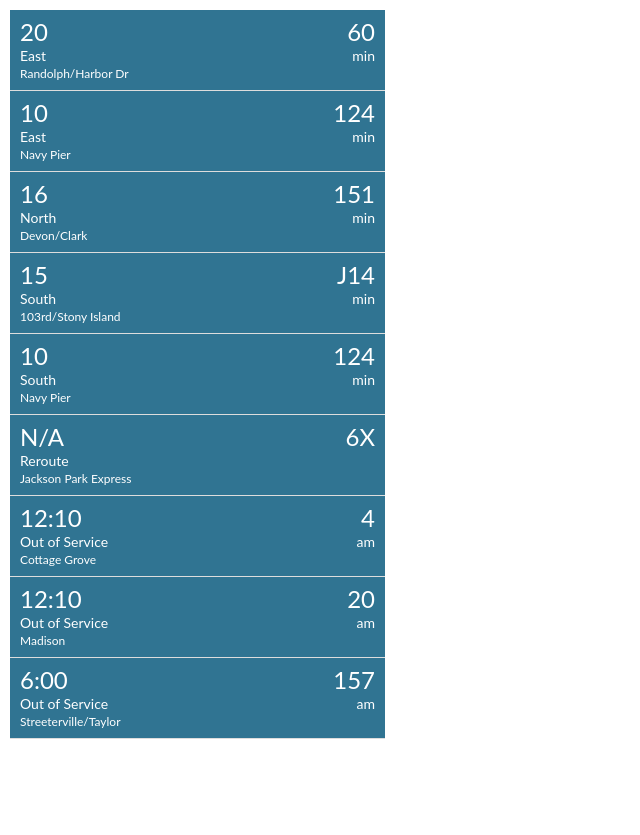
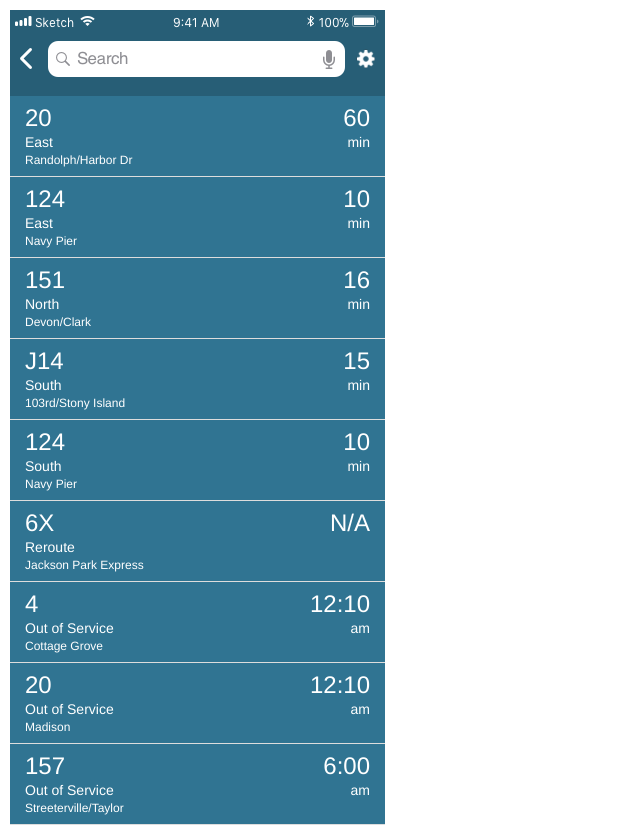
Before and after one commit to shikhamaya/frontendchallenege, a plain HTML site: page frontendchallenge.html in a window 1280 px wide. Shown: the whole page, without its empty margins (0-640 px from the left). Before the commit the page ends 800 px from the top, so only its background shows below. Drawn offline with Linux system fonts and the light colour scheme.

Commit message:
first submission

```diff
--- a/css/style.css
+++ b/css/style.css
@@ -3,22 +3,51 @@
 }
 
 body {
-  font-family: "lato", sans-serif;
+  font-family: "Helvetica Neue";
   color: white;
   padding: 10px;
         }
 
 .container {
   width: 375px;
+  height: 667px;
   padding: 5px 0px;
   position: absolute;
+  overflow: visible;
 }
 
 .row {
   width: 375px;
   border-bottom: 1px solid #ddd;
-  padding: 10px 0px;
-    background-color: #307492;
+  padding: 10px 5px;
+  background-color: #307492;
+}
+
+.nav img[src="Status.png"] {
+    padding-bottom: 5px;
+}
+
+.nav img[src="Search.png"] {
+    padding-bottom: 10px;
+}
+
+.nav {
+  width: 375px;
+  border-bottom: 1px solid #275E76;
+  padding: 5px;
+  background-color: #275E76;
+  font-family: "Helvetica Neue", sans-serif;
+
+}
+}
+
+.stat {
+  padding-bottom: 10px;
+}
+
+.sear {
+  padding-top: 5px;
+  padding-left: 5px;
 }
 
 .row:hover {
--- a/frontendchallenge.html
+++ b/frontendchallenge.html
@@ -9,6 +9,10 @@
   </head>
   <body>
     <section="container">
+    <div class="nav">
+      <img src="Status.png" alt="Status" class="stat">
+      <img src="Search.png" alt="Search" class="sear">
+    </div>
     <div class="row">
       <div class="line">60</div>
       <div class="frequency">20</div>
@@ -17,56 +21,56 @@
       <div class="destination">Randolph/Harbor Dr</div>
     </div>
     <div class="row">
-        <div class="line">124</div>
-        <div class="frequency">10</div>
+        <div class="line">10</div>
+        <div class="frequency">124</div>
         <div class="minutes">min</div>
         <div class="direction">East</div>
         <div class="destination">Navy Pier</div>
     </div>
     <div class="row">
-        <div class="line">151</div>
-        <div class="frequency">16</div>
+        <div class="line">16</div>
+        <div class="frequency">151</div>
         <div class="minutes">min</div>
         <div class="direction">North</div>
         <div class="destination">Devon/Clark</div>
       </div>
       <div class="row">
-        <div class="line">J14</div>
-        <div class="frequency">15</div>
+        <div class="line">15</div>
+        <div class="frequency">J14</div>
         <div class="minutes">min</div>
         <div class="direction">South</div>
         <div class="destination">103rd/Stony Island</div>
       </div>
       <div class="row">
-        <div class="line">124</div>
-        <div class="frequency">10</div>
+        <div class="line">10</div>
+        <div class="frequency">124</div>
         <div class="minutes">min</div>
         <div class="direction">South</div>
         <div class="destination">Navy Pier</div>
       </div>
       <div class="row">
-        <div class="line">6X</div>
-        <div class="frequency">N/A</div>
+        <div class="line">N/A</div>
+        <div class="frequency">6X</div>
         <div class="direction">Reroute</div>
         <div class="destination">Jackson Park Express</div>
       </div>
       <div class="row">
-        <div class="line">4</div>
-        <div class="frequency">12:10</div>
+        <div class="line">12:10</div>
+        <div class="frequency">4</div>
         <div class="minutes">am</div>
         <div class="direction">Out of Service</div>
         <div class="destination">Cottage Grove</div>
       </div>
       <div class="row">
-        <div class="line">20</div>
-        <div class="frequency">12:10</div>
+        <div class="line">12:10</div>
+        <div class="frequency">20</div>
         <div class="minutes">am</div>
         <div class="direction">Out of Service</div>
         <div class="destination">Madison</div>
       </div>
       <div class="row">
-        <div class="line">157</div>
-        <div class="frequency">6:00</div>
+        <div class="line">6:00</div>
+        <div class="frequency">157</div>
         <div class="minutes">am</div>
         <div class="direction">Out of Service</div>
         <div class="destination">Streeterville/Taylor</div>
```
Also changed, not shown: Aileron-Regular.otf (added), Search.png (added), Status.png (added).
